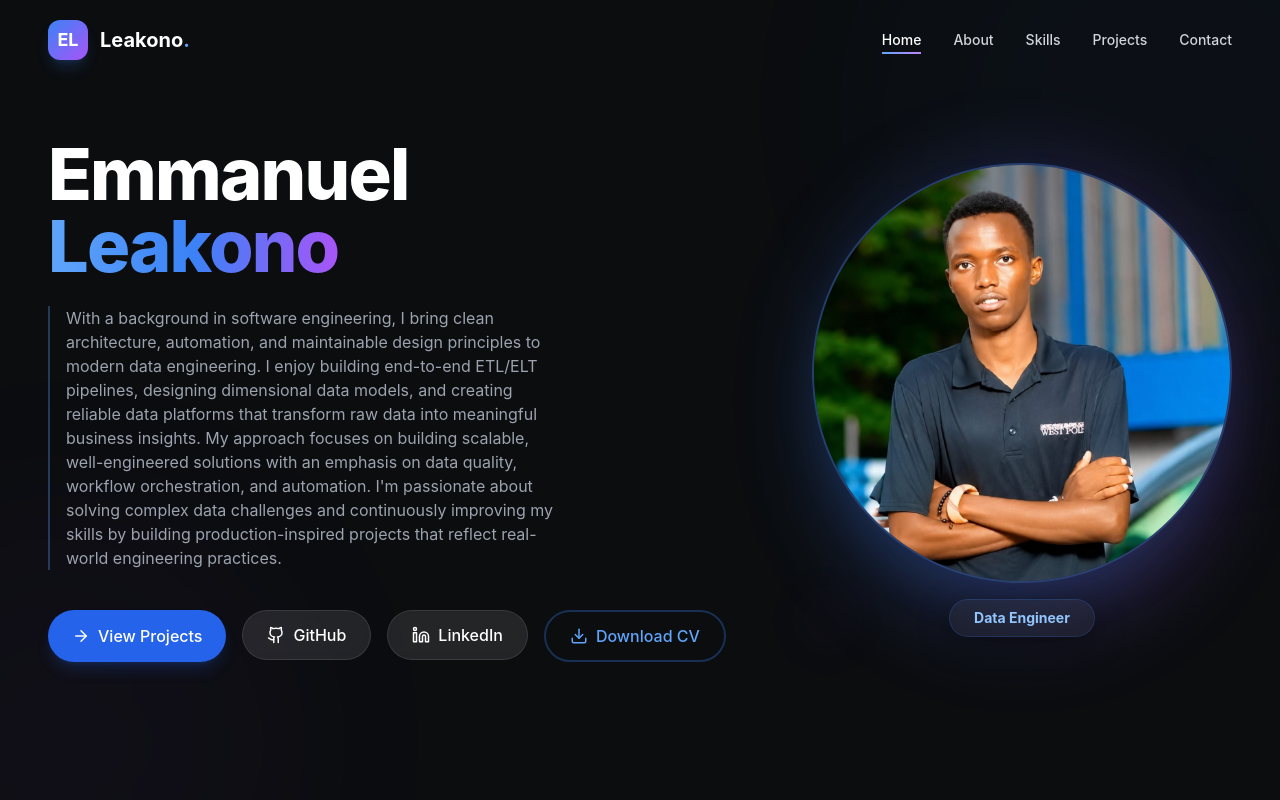
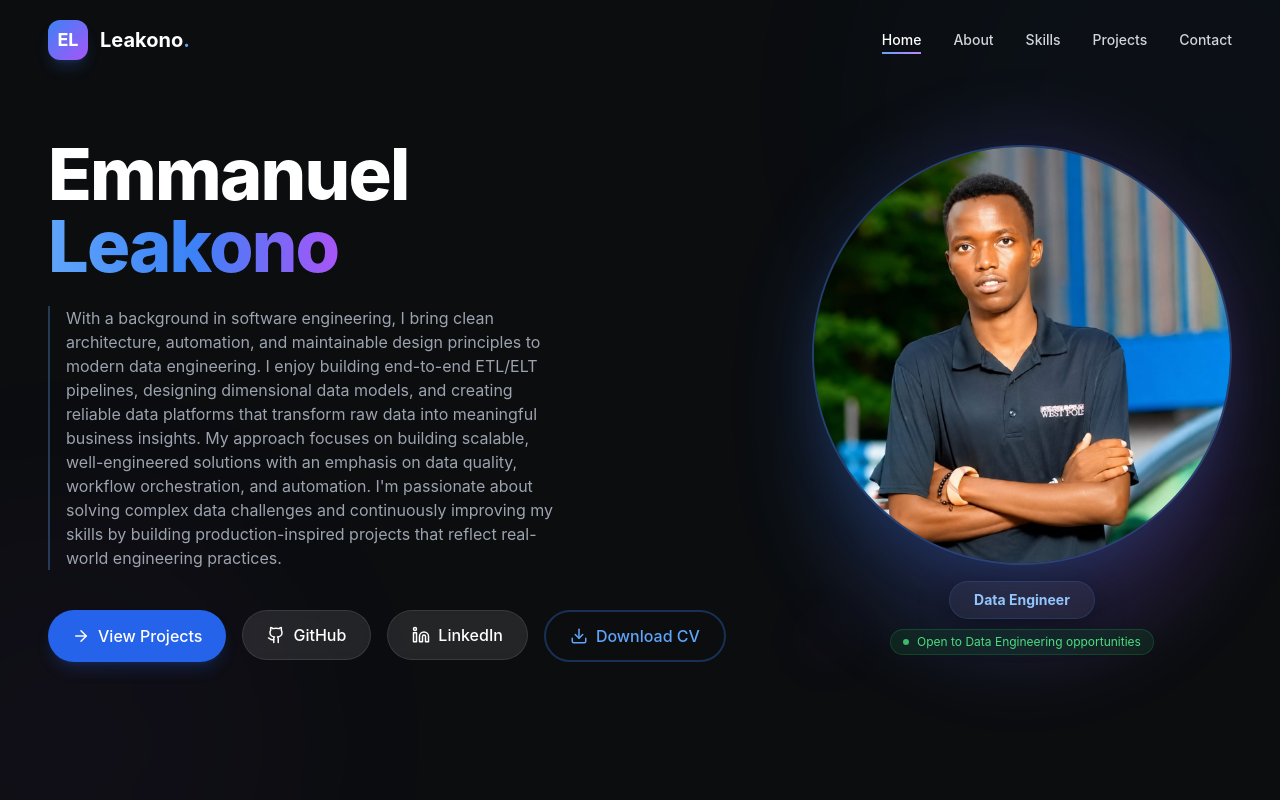
Before and after one commit to LEAKONO/leakono_portfolio, a React (Vite) app: page / in a window 1280 px wide. Shown: the top 800 px of the page. Built offline with nearby package versions, Linux system fonts and the light colour scheme.

Commit message:
feat(hero): Add 'Open to Data Engineering opportunities' status badge

```diff
--- a/src/components/sections/Hero.tsx
+++ b/src/components/sections/Hero.tsx
@@ -1,7 +1,7 @@
 import React, { useEffect, useRef } from 'react';
 import { motion } from 'framer-motion';
 import gsap from 'gsap';
-import { Github, Linkedin, ArrowRight, Download } from 'lucide-react';
+import { Github, Linkedin, ArrowRight, Download, Briefcase } from 'lucide-react';
 import { Button } from '../ui/Button';
 
 export const Hero: React.FC = () => {
@@ -41,6 +41,13 @@ export const Hero: React.FC = () => {
         y: 20,
         duration: 1,
         delay: 0.5,
+        ease: 'power3.out',
+      });
+      gsap.from('.hero-status', {
+        opacity: 0,
+        y: 20,
+        duration: 1,
+        delay: 0.6,
         ease: 'power3.out',
       });
     }, containerRef);
@@ -84,8 +91,15 @@ export const Hero: React.FC = () => {
               </div>
               {/* Title below image */}
               <div className="hero-title-role mt-3 md:mt-4 text-center">
-                <span className="inline-block px-4 py-1.5 md:px-6 md:py-2 rounded-full glass border border-blue-500/20 text-xs md:text-sm  font-bold text-blue-300">
-                   Data Engineer
+                <span className="inline-block px-4 py-1.5 md:px-6 md:py-2 rounded-full glass border border-blue-500/20 text-xs md:text-sm font-bold text-blue-300">
+                  Data Engineer
+                </span>
+              </div>
+              {/* Status below title */}
+              <div className="hero-status mt-2 text-center">
+                <span className="inline-flex items-center gap-2 px-3 py-1 rounded-full bg-green-500/10 border border-green-500/20 text-xs text-green-400">
+                  <span className="w-1.5 h-1.5 rounded-full bg-green-400 animate-pulse" />
+                  Open to Data Engineering opportunities
                 </span>
               </div>
               {/* Decorative rings */}
```
Also changed, not shown: 1 other file (tests, documents, lock files or other folders).
